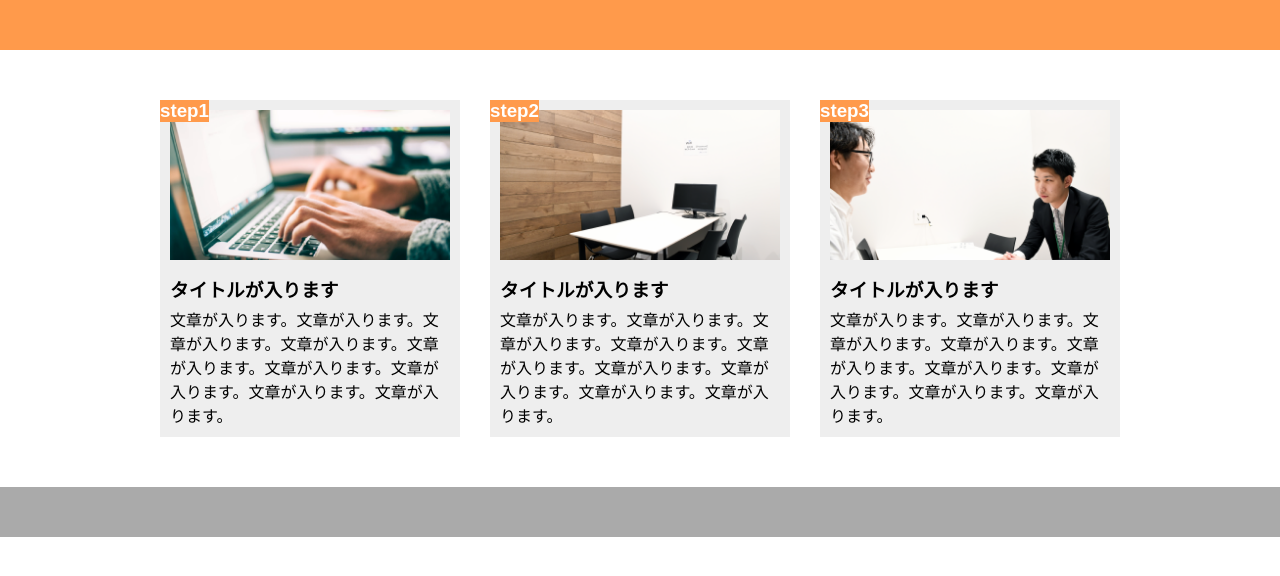
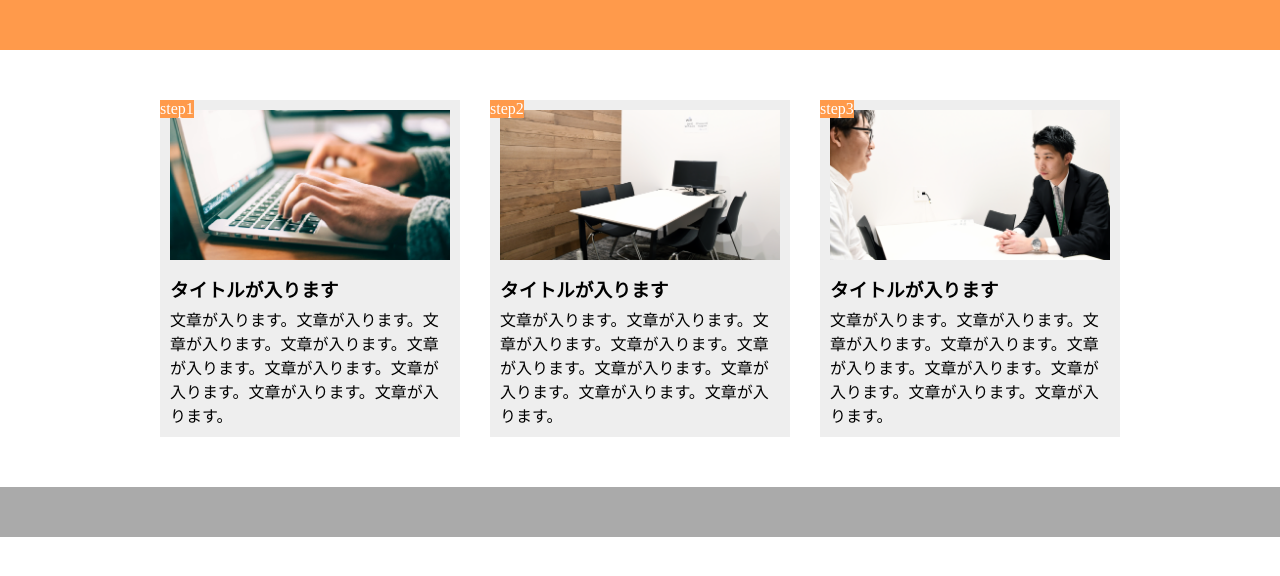
Before and after one commit to Pirozhki123/chapter10_exercise, a plain HTML site: page index.html in a window 1280 px wide. Drawn offline with Linux system fonts and the light colour scheme.

Commit message:
[finish]1-10

```diff
--- a/index.html
+++ b/index.html
@@ -1,48 +1,41 @@
 <!DOCTYPE html>
 <html lang="ja">
   <head>
-    <meta charset="UTF-8"/>
-    <link rel="stylesheet" href="style.css"/>
-    <title>chapter9_exercise</title>
+    <meta charset="UTF-8" />
+    <title>10章提出課題</title>
+    <meta name="viewport" content="width=device-width,initial-scale=1.0">
+    <link rel="stylesheet" href="style.css" />
   </head>
-
   <body>
     <header></header>
+    <main>
+      <div class="step-box">
+        <div class="step-img1"></div>
+        <span class="step-num">step1</span>
+        <h3 class="title">タイトルが入ります</h3>
+        <p class="text">
+          文章が入ります。文章が入ります。文章が入ります。文章が入ります。文章が入ります。文章が入ります。文章が入ります。文章が入ります。文章が入ります。
+        </p>
+      </div>
 
-    <main>
-      <div class="box">
-        <h3 class="step">step1</h3><!--回答ではh3ではなくspanを使用。なんでやろか-->
-        <div class="box-in-box"><!--余白の為に作ったdivだけど回答では使っていない-->
-          <div class="picture flow01"></div><!--回答ではこれは無し。Background-pictureの為に専用のdiv作ったら意味ないよね-->
-          <section><!--回答ではsection未使用-->
-            <h3 class="title">タイトルが入ります</h3>
-            <p class="text">文章が入ります。文章が入ります。文章が入ります。文章が入ります。文章が入ります。文章が入ります。文章が入ります。文章が入ります。文章が入ります。</p>
-          </section>
-        </div>
+      <div class="step-box">
+        <div class="step-img2"></div>
+        <span class="step-num">step2</span>
+        <h3 class="title">タイトルが入ります</h3>
+        <p class="text">
+          文章が入ります。文章が入ります。文章が入ります。文章が入ります。文章が入ります。文章が入ります。文章が入ります。文章が入ります。文章が入ります。
+        </p>
       </div>
-      <div class="box">
-        <h3 class="step">step2</h3><!--回答ではh3ではなくspanを使用。なんでやろか-->
-        <div class="box-in-box"><!--余白の為に作ったdivだけど回答では使っていない-->
-          <div class="picture flow02"></div><!--回答ではこれは無し。Background-pictureの為に専用のdiv作ったら意味ないよね-->
-          <section><!--回答ではsection未使用-->
-            <h3 class="title">タイトルが入ります</h3>
-            <p class="text">文章が入ります。文章が入ります。文章が入ります。文章が入ります。文章が入ります。文章が入ります。文章が入ります。文章が入ります。文章が入ります。</p>
-          </section>
-        </div>
-      </div>
-      <div class="box">
-        <h3 class="step">step3</h3><!--回答ではh3ではなくspanを使用。なんでやろか-->
-        <div class="box-in-box"><!--余白の為に作ったdivだけど回答では使っていない-->
-          <div class="picture flow03"></div><!--回答ではこれは無し。Background-pictureの為に専用のdiv作ったら意味ないよね-->
-          <section><!--回答ではsection未使用-->
-            <h3 class="title">タイトルが入ります</h3>
-            <p class="text">文章が入ります。文章が入ります。文章が入ります。文章が入ります。文章が入ります。文章が入ります。文章が入ります。文章が入ります。文章が入ります。</p>
-          </section>
-        </div>
+
+      <div class="step-box">
+        <div class="step-img3"></div>
+        <span class="step-num">step3</span>
+        <h3 class="title">タイトルが入ります</h3>
+        <p class="text">
+          文章が入ります。文章が入ります。文章が入ります。文章が入ります。文章が入ります。文章が入ります。文章が入ります。文章が入ります。文章が入ります。
+        </p>
       </div>
     </main>
-
     <footer></footer>
   </body>
-
 </html>
--- a/style.css
+++ b/style.css
@@ -1,67 +1,33 @@
-*{
-  margin:0;
-  padding:0;
-  box-sizing:border-box;
+* {
+  box-sizing: border-box;
+  margin: 0;
+  padding: 0;
 }
 
-/*フォント指定不要*/
-h3,p{
-  font-family: sans-serif;
+header {
+  height: 50px;
+  background-color: #ff9a4b;
 }
 
-header{
-  height:50px;
-  background-color:#FF9A4B;
+main {
+  width: 960px;
+  margin: 50px auto;
+  display: flex;
 }
 
-main{
-  display:flex;
-  justify-content:center;/*回答では未使用*/
-  margin:50px 0;
+.step-box {
+  width: 300px;
+  margin-right: 30px;
+  padding: 10px;
+  position: relative;
+  background-color: #eee;
 }
 
-.box{
-  width:300px;
-  background-color:#EEEEEE;
-  margin-left: 30px;
-  position:relative;
+.step-box:last-child {
+  margin-right: 0;
 }
 
-.box:first-child{
-  margin-left:0;
-}
-
-.box-in-box{
-  margin:10px;
-}
-
-.step{
-  position:absolute;
-  top:0;
-  left:0;
-  color: white;
-  background-color: #FF9A4B;
-}
-
-.picture{
-  height:150px;
-  background-size:cover;
-  background-position:center;
-}
-
-.flow01{
-  background-image:url(img/flow01.png);
-}
-
-.flow02{
-  background-image:url(img/flow02.png);
-}
-
-.flow03{
-  background-image:url(img/flow03.png);
-}
-
-/*上記の部分回答では以下の感じ。全然違う。.step-img1 {
+.step-img1 {
   height: 150px;
   background-image: url(img/flow01.png);
   background-position: bottom;
@@ -89,19 +55,28 @@ main{
   background-color: #ff9a4b;
   color: #fff;
 }
-*/
 
-section{
-  margin-top:15px;
-  /*回答ではsection未使用の為、下のtitleとまとめて記述*/
+.title {
+  margin: 15px 0 5px;
 }
 
-.title{
-  margin-bottom:5px;
+footer {
+  height: 50px;
+  background-color: #aaa;
 }
 
+@media screen and (max-width:425px){
 
-footer{
-  height:50px;
-  background-color:#AAAAAA;
-}
+  main{
+    width:100%;
+    display:block;
+  }
+
+  .step-box{
+    width:90%;
+    margin:20px auto;
+  }
+
+  .step-box:last-child{
+    margin-right:auto;
+  }
```
